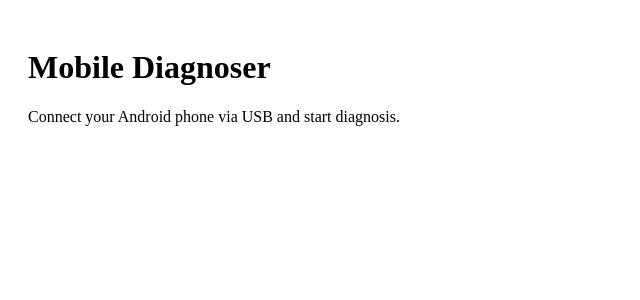
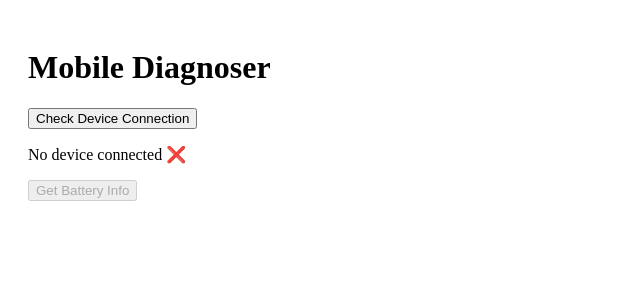
Before and after one commit to Safi649/mobile-diagnoser, a Next.js app: page / in a window 1280 px wide. Shown: the top 300 px of the page, without its empty margins (0-640 px from the left). Built offline with nearby package versions, Linux system fonts and the light colour scheme.

Commit message:
Update index.js

```diff
--- a/pages/index.js
+++ b/pages/index.js
@@ -1,8 +1,33 @@
+import { useState } from "react";
+
 export default function Home() {
+  const [deviceConnected, setDeviceConnected] = useState(false);
+  const [batteryInfo, setBatteryInfo] = useState("");
+
+  async function checkDevice() {
+    const connected = await window.electron.ipcRenderer.invoke("check-device");
+    setDeviceConnected(connected);
+  }
+
+  async function fetchBattery() {
+    if (!deviceConnected) {
+      alert("No device connected!");
+      return;
+    }
+    const info = await window.electron.ipcRenderer.invoke("get-battery-info");
+    setBatteryInfo(info);
+  }
+
   return (
     <div style={{ padding: 20 }}>
       <h1>Mobile Diagnoser</h1>
-      <p>Connect your Android phone via USB and start diagnosis.</p>
+      <button onClick={checkDevice}>Check Device Connection</button>
+      <p>{deviceConnected ? "Device is connected ✅" : "No device connected ❌"}</p>
+
+      <button onClick={fetchBattery} disabled={!deviceConnected}>
+        Get Battery Info
+      </button>
+      <pre>{batteryInfo}</pre>
     </div>
   );
 }
```
